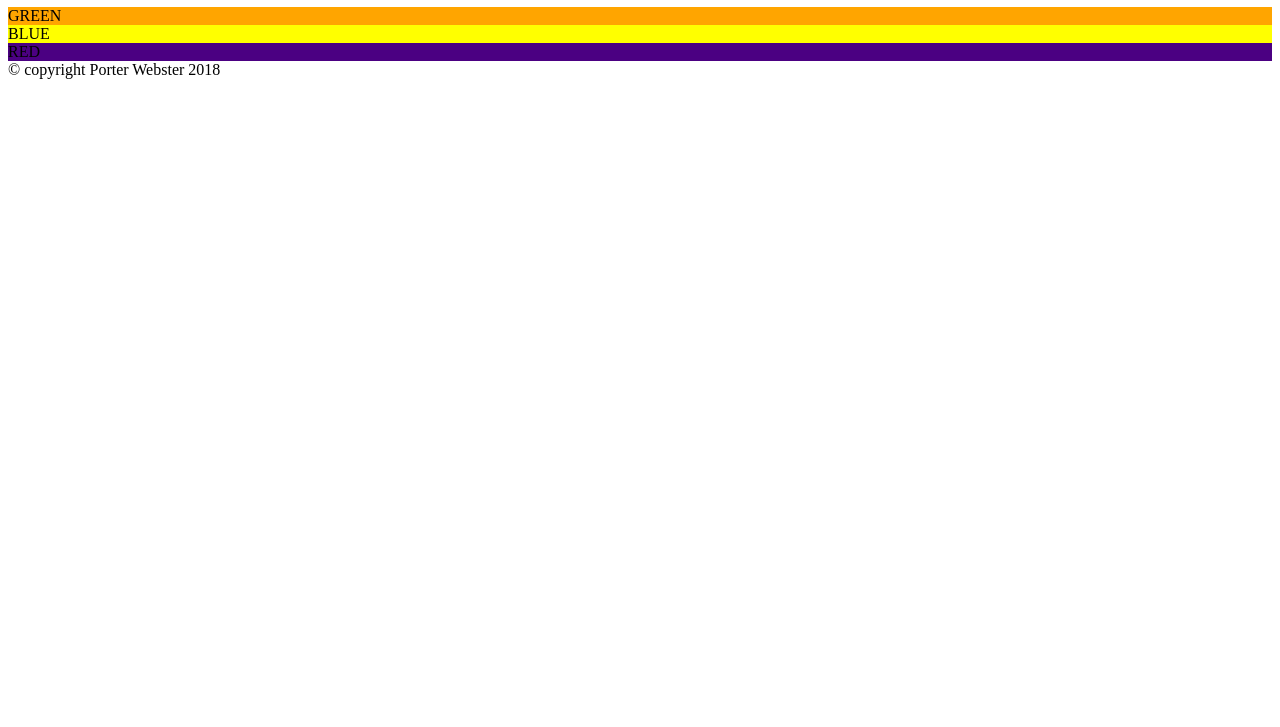
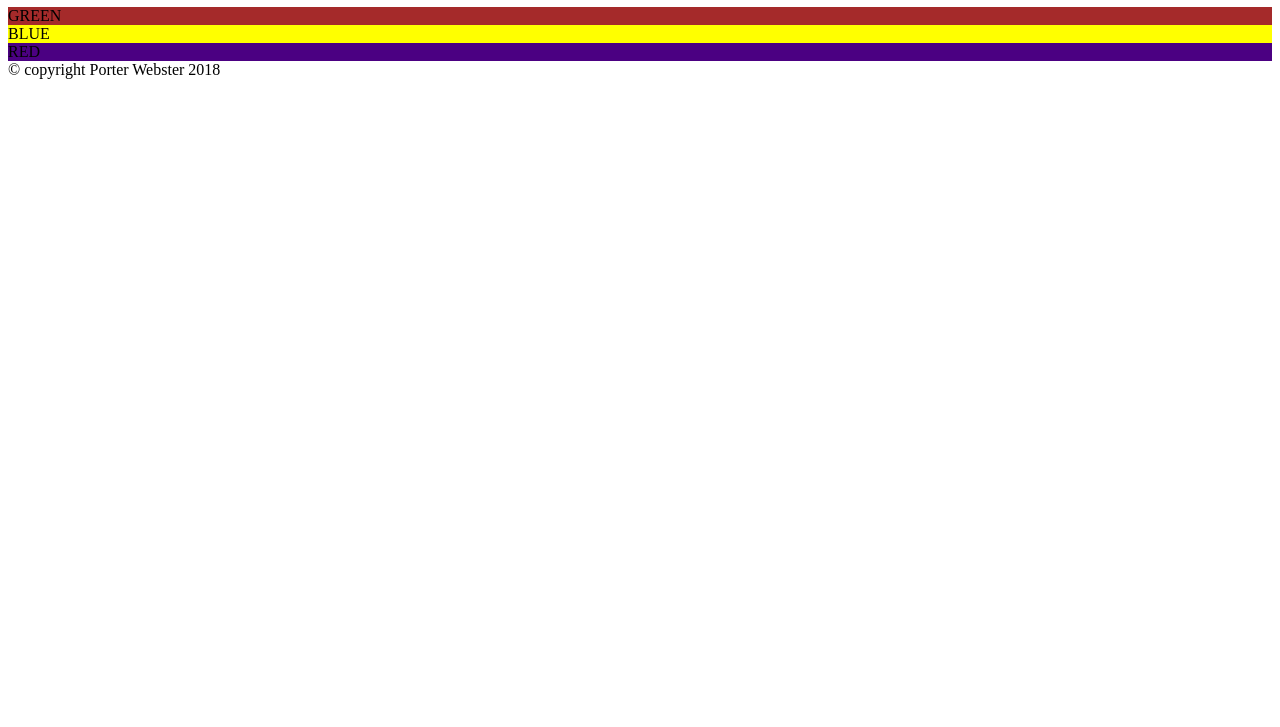
Before and after one commit to porterww/command-line-demo, a plain HTML site: page index.html in a window 1280 px wide. Shown: the part 73-800 px from the top of the page. Drawn offline with Linux system fonts and the light colour scheme.

Commit message:
changed orange to brown

```diff
--- a/index.css
+++ b/index.css
@@ -1,5 +1,5 @@
 .section-green {
-	background-color: orange;
+	background-color: brown;
 }
 
 .section-blue {
```
